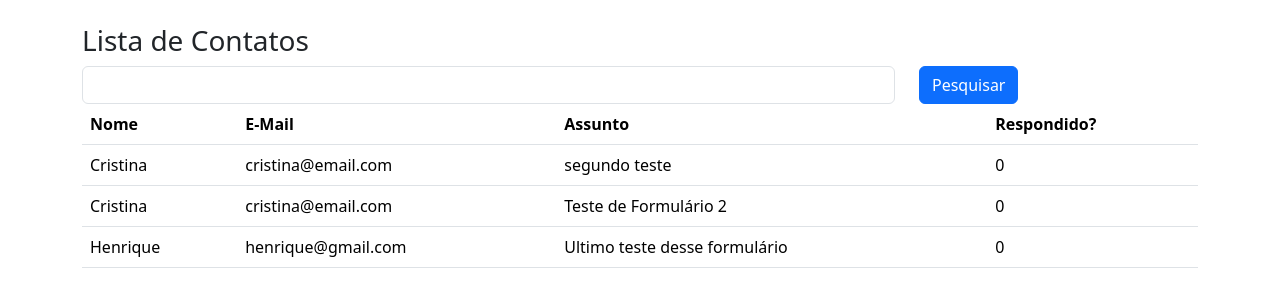
After one commit to campcodebrasil/flask, a Flask app: page /contato/lista/ in a window 1280 px wide. The commit adds this page. Shown: the top 307 px of the page. Run offline with Flask 3, Linux system fonts and the light colour scheme.

Commit message:
Recuperando Informações

```diff
--- /dev/null
+++ b/estudo/templates/contato_lista.html
@@ -0,0 +1,65 @@
+<!DOCTYPE html>
+<html lang="pt-br">
+<head>
+    <meta charset="UTF-8">
+    <meta name="viewport" content="width=device-width, initial-scale=1.0">
+    <title>Contatos - Camp Code</title>
+    <link href="https://cdn.jsdelivr.net/npm/bootstrap@5.3.2/dist/css/bootstrap.min.css" rel="stylesheet" integrity="sha384-T3c6CoIi6uLrA9TneNEoa7RxnatzjcDSCmG1MXxSR1GAsXEV/Dwwykc2MPK8M2HN" crossorigin="anonymous">
+</head>
+<body>
+
+    <div class="container">
+
+            <div class="row mt-4">
+                <h3>Lista de Contatos</h3>
+
+                <form method="get" class="row">
+                    <div class="col-9">
+                        <input type="text" name="pesquisa" class="form-control">
+                    </div>
+                    <div class="col-3">
+                        <button type="submit" class="btn btn-primary">Pesquisar</button>
+                    </div>
+                </form>
+
+                <div class="col-12">
+                    <table class="table">
+                        <thead>
+                            <tr>
+                                <th>Nome</th>
+                                <th>E-Mail</th>
+                                <th>Assunto</th>
+                                <th>Respondido?</th>
+                            </tr>
+                        </thead>
+                        <tbody>
+                            <tr>
+                                <td>{{context['dados'][0].nome}}</td>
+                                <td>{{context['dados'][0].email}}</td>
+                                <td>{{context['dados'][0].assunto}}</td>
+                                <td>{{context['dados'][0].respondido}}</td>
+                            </tr>
+                            <tr>
+                                <td>{{context['dados'][1].nome}}</td>
+                                <td>{{context['dados'][1].email}}</td>
+                                <td>{{context['dados'][1].assunto}}</td>
+                                <td>{{context['dados'][1].respondido}}</td>
+                            </tr>
+                            <tr>
+                                <td>{{context['dados'][2].nome}}</td>
+                                <td>{{context['dados'][2].email}}</td>
+                                <td>{{context['dados'][2].assunto}}</td>
+                                <td>{{context['dados'][2].respondido}}</td>
+                            </tr>
+                        </tbody>
+                    </table>
+                </div>
+            </div>
+
+
+
+    </div>
+
+    <script src="https://cdn.jsdelivr.net/npm/bootstrap@5.3.2/dist/js/bootstrap.bundle.min.js" integrity="sha384-C6RzsynM9kWDrMNeT87bh95OGNyZPhcTNXj1NW7RuBCsyN/o0jlpcV8Qyq46cDfL" crossorigin="anonymous"></script>
+</body>
+</html>
--- a/estudo/templates/index.html
+++ b/estudo/templates/index.html
@@ -16,6 +16,7 @@
         <p><b>Idade:</b> {{context.idade}}</p>
 
         <a href="{{url_for('contato')}}">Contato</a>
+        <a href="{{url_for('contatoLista')}}">Contato - Lista</a>
     </div>
 
 </body>
--- a/estudo/views.py
+++ b/estudo/views.py
@@ -30,6 +30,26 @@ def contato():
 
 
 
+@app.route('/contato/lista/')
+def contatoLista():
+
+    if request.method == 'GET':
+        pesquisa = request.args.get('pesquisa', '')
+
+    dados = Contato.query.order_by('nome')
+    if pesquisa != '':
+        dados = dados.filter_by(nome=pesquisa)
+
+    print(dados.all())
+    context = {'dados': dados.all()}
+
+    return render_template('contato_lista.html', context=context)
+
+
+
+
+
+
 # Formato Não Recomendado
 @app.route('/contato_old/', methods=['GET', 'POST'])
 def contato_old():
```
